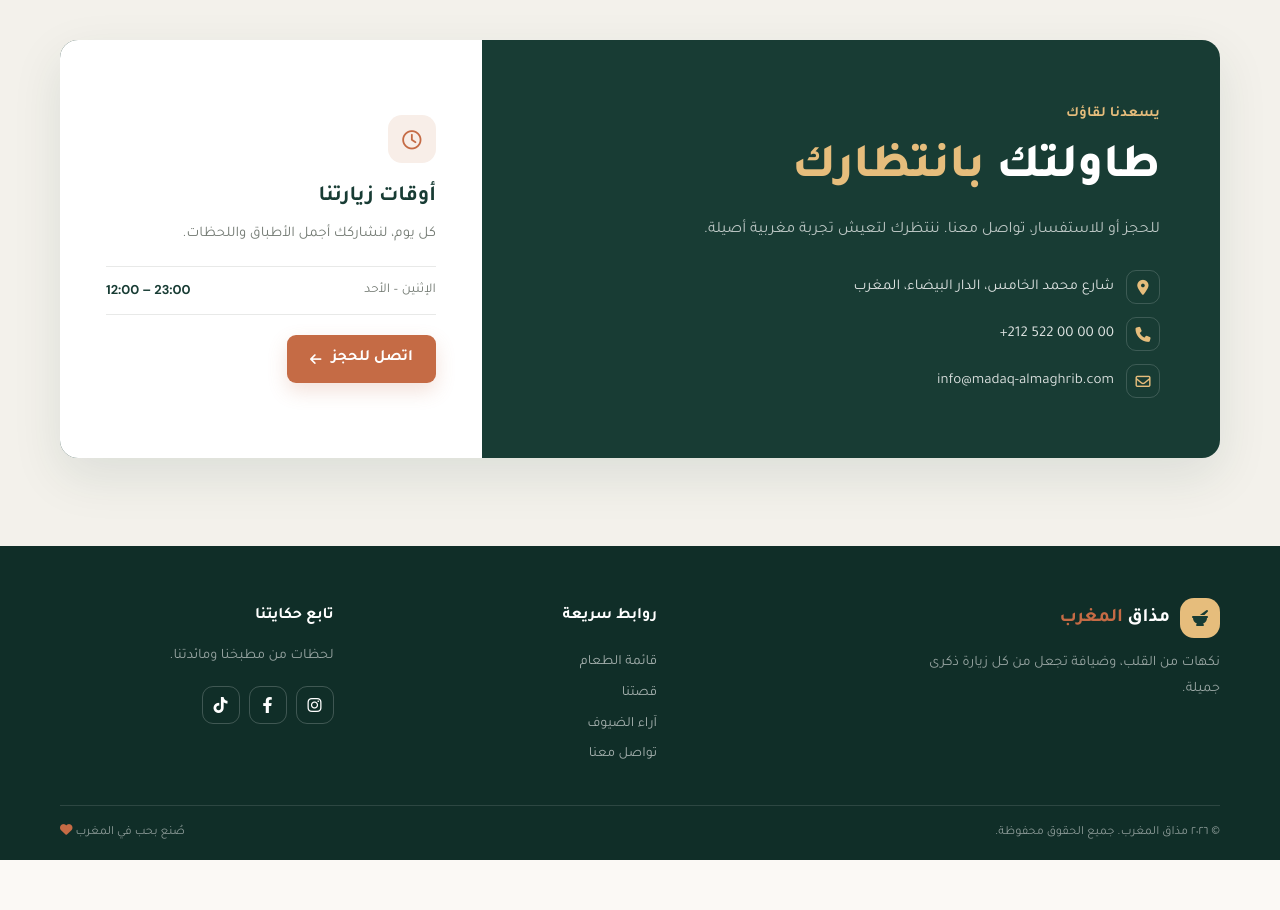
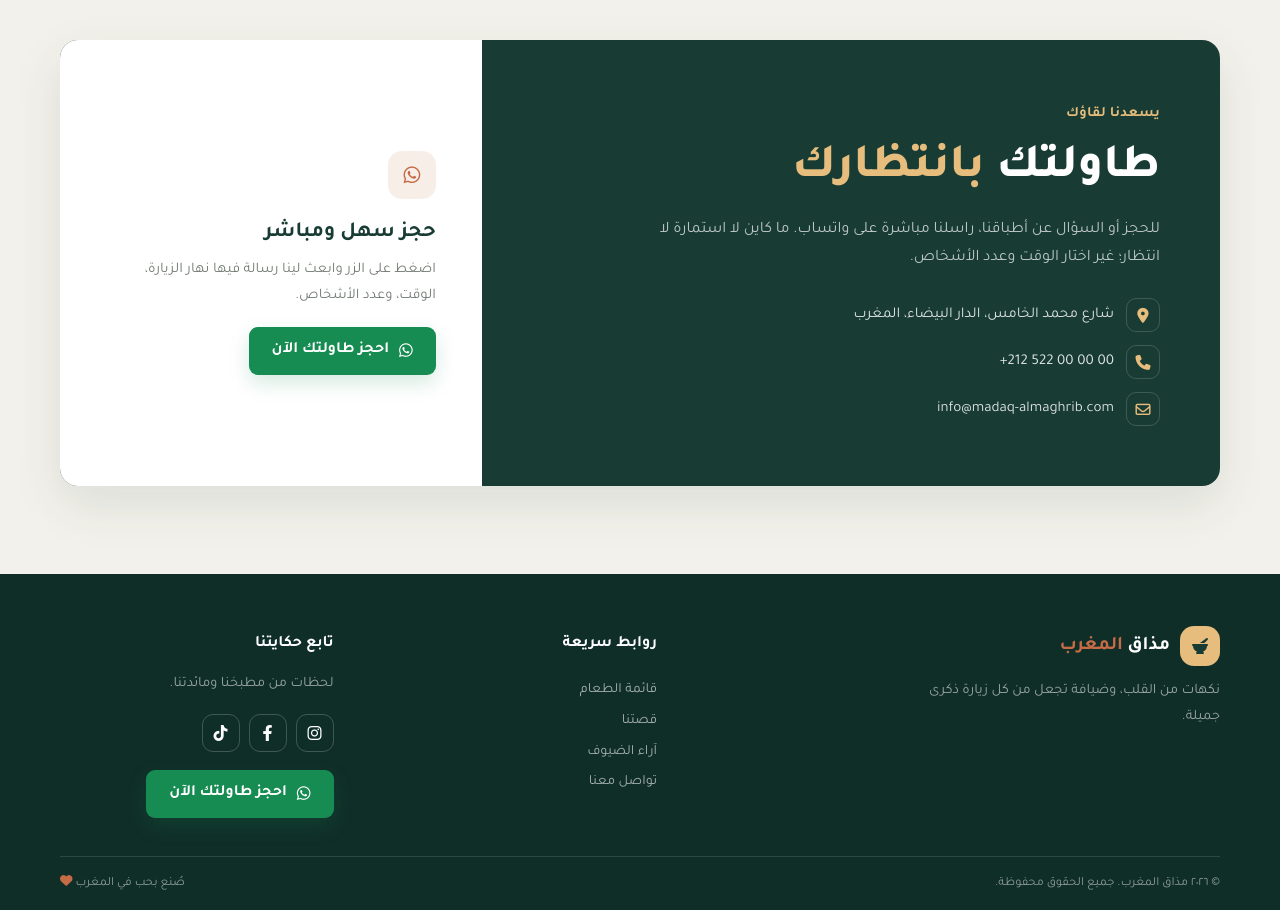
Before and after one commit to achref-ui/resto.ma, a plain HTML site: page index.html in a window 1280 px wide. Shown: the part 3840-4750 px from the top of the page. Before the commit the page ends 4700 px from the top, so only its background shows below. Drawn offline with Linux system fonts and the light colour scheme.

Commit message:
Add files via upload

```diff
--- a/index.html
+++ b/index.html
@@ -28,9 +28,9 @@
                 <li><a href="#about">قصتنا</a></li>
                 <li><a href="#reviews">آراء ضيوفنا</a></li>
                 <li><a href="#contact">تواصل معنا</a></li>
-                <li class="mobile-booking"><a class="btn btn-primary" href="#contact">احجز طاولتك</a></li>
+                <li class="mobile-booking"><a class="btn btn-primary" href="https://wa.me/212522000000?text=%D8%A7%D9%84%D8%B3%D9%84%D8%A7%D9%85%20%D8%B9%D9%84%D9%8A%D9%83%D9%85%D8%8C%20%D8%A3%D8%B1%D8%BA%D8%A8%20%D9%81%D9%8A%20%D8%AD%D8%AC%D8%B2%20%D8%B7%D8%A7%D9%88%D9%84%D8%A9." target="_blank" rel="noopener noreferrer">احجز طاولتك عبر واتساب</a></li>
             </ul>
-            <a class="btn btn-primary nav-cta" href="#contact">احجز طاولتك <i class="fa-solid fa-arrow-left" aria-hidden="true"></i></a>
+            <a class="btn btn-primary nav-cta" href="https://wa.me/212522000000?text=%D8%A7%D9%84%D8%B3%D9%84%D8%A7%D9%85%20%D8%B9%D9%84%D9%8A%D9%83%D9%85%D8%8C%20%D8%A3%D8%B1%D8%BA%D8%A8%20%D9%81%D9%8A%20%D8%AD%D8%AC%D8%B2%20%D8%B7%D8%A7%D9%88%D9%84%D8%A9." target="_blank" rel="noopener noreferrer">احجز طاولتك <i class="fa-solid fa-arrow-left" aria-hidden="true"></i></a>
         </nav>
     </header>
 
@@ -122,7 +122,7 @@
                         <div class="item-info"><div class="item-title"><h3>عصير برتقال طازج</h3><span class="price">٢٠ <small>درهم</small></span></div><p>برتقال طبيعي يُعصر طازجًا عند الطلب.</p></div>
                     </article>
                 </div>
-                <div class="menu-action"><a class="btn btn-outline" href="#contact">اسأل عن قائمة اليوم <i class="fa-solid fa-arrow-left" aria-hidden="true"></i></a></div>
+                <div class="menu-action"><a class="btn btn-whatsapp" href="https://wa.me/212522000000?text=%D8%A7%D9%84%D8%B3%D9%84%D8%A7%D9%85%20%D8%B9%D9%84%D9%8A%D9%83%D9%85%D8%8C%20%D8%A8%D8%BA%D9%8A%D8%AA%20%D9%86%D8%B9%D8%B1%D9%81%20%D9%82%D8%A7%D8%A6%D9%85%D8%A9%20%D8%A7%D9%84%D9%8A%D9%88%D9%85." target="_blank" rel="noopener noreferrer"><i class="fa-brands fa-whatsapp" aria-hidden="true"></i> اسأل عن قائمة اليوم عبر واتساب</a></div>
             </div>
         </section>
 
@@ -164,7 +164,7 @@
                     <div class="contact-intro">
                         <span class="eyebrow">يسعدنا لقاؤك</span>
                         <h2>طاولتك <em>بانتظارك</em></h2>
-                        <p>للحجز أو للاستفسار، تواصل معنا. ننتظرك لتعيش تجربة مغربية أصيلة.</p>
+                        <p>للحجز أو السؤال عن أطباقنا، راسلنا مباشرة على واتساب. ما كاين لا استمارة لا انتظار؛ غير اختار الوقت وعدد الأشخاص.</p>
                         <div class="contact-info">
                             <a class="info-item" href="https://maps.google.com/?q=Casablanca+Morocco" target="_blank" rel="noreferrer"><i class="fa-solid fa-location-dot" aria-hidden="true"></i><span>شارع محمد الخامس، الدار البيضاء، المغرب</span></a>
                             <a class="info-item" href="tel:+212522000000"><i class="fa-solid fa-phone" aria-hidden="true"></i><span dir="ltr">+212 522 00 00 00</span></a>
@@ -172,11 +172,10 @@
                         </div>
                     </div>
                     <div class="contact-aside">
-                        <div class="contact-aside-icon"><i class="fa-regular fa-clock" aria-hidden="true"></i></div>
-                        <h3>أوقات زيارتنا</h3>
-                        <p>كل يوم، لنشاركك أجمل الأطباق واللحظات.</p>
-                        <div class="hours"><span>الإثنين – الأحد</span><strong dir="ltr">12:00 – 23:00</strong></div>
-                        <a class="btn btn-primary" href="tel:+212522000000">اتصل للحجز <i class="fa-solid fa-arrow-left" aria-hidden="true"></i></a>
+                        <div class="contact-aside-icon"><i class="fa-brands fa-whatsapp" aria-hidden="true"></i></div>
+                        <h3>حجز سهل ومباشر</h3>
+                        <p>اضغط على الزر وابعث لينا رسالة فيها نهار الزيارة، الوقت، وعدد الأشخاص.</p>
+                        <a class="btn btn-whatsapp" href="https://wa.me/212522000000?text=%D8%A7%D9%84%D8%B3%D9%84%D8%A7%D9%85%20%D8%B9%D9%84%D9%8A%D9%83%D9%85%D8%8C%20%D8%A3%D8%B1%D8%BA%D8%A8%20%D9%81%D9%8A%20%D8%AD%D8%AC%D8%B2%20%D8%B7%D8%A7%D9%88%D9%84%D8%A9." target="_blank" rel="noopener noreferrer"><i class="fa-brands fa-whatsapp" aria-hidden="true"></i> احجز طاولتك الآن</a>
                     </div>
                 </div>
             </div>
@@ -190,7 +189,7 @@
                 <p>نكهات من القلب، وضيافة تجعل من كل زيارة ذكرى جميلة.</p>
             </div>
             <div class="footer-nav"><h3>روابط سريعة</h3><a href="#menu">قائمة الطعام</a><a href="#about">قصتنا</a><a href="#reviews">آراء الضيوف</a><a href="#contact">تواصل معنا</a></div>
-            <div class="footer-social"><h3>تابع حكايتنا</h3><p>لحظات من مطبخنا ومائدتنا.</p><div class="social-links"><a href="https://www.instagram.com/" aria-label="إنستغرام"><i class="fa-brands fa-instagram" aria-hidden="true"></i></a><a href="https://www.facebook.com/" aria-label="فيسبوك"><i class="fa-brands fa-facebook-f" aria-hidden="true"></i></a><a href="https://www.tiktok.com/" aria-label="تيك توك"><i class="fa-brands fa-tiktok" aria-hidden="true"></i></a></div></div>
+            <div class="footer-social"><h3>تابع حكايتنا</h3><p>لحظات من مطبخنا ومائدتنا.</p><div class="social-links"><a href="https://www.instagram.com/" aria-label="إنستغرام"><i class="fa-brands fa-instagram" aria-hidden="true"></i></a><a href="https://www.facebook.com/" aria-label="فيسبوك"><i class="fa-brands fa-facebook-f" aria-hidden="true"></i></a><a href="https://www.tiktok.com/" aria-label="تيك توك"><i class="fa-brands fa-tiktok" aria-hidden="true"></i></a></div><a class="btn btn-whatsapp footer-whatsapp" href="https://wa.me/212522000000?text=%D8%A7%D9%84%D8%B3%D9%84%D8%A7%D9%85%20%D8%B9%D9%84%D9%8A%D9%83%D9%85%D8%8C%20%D8%A3%D8%B1%D8%BA%D8%A8%20%D9%81%D9%8A%20%D8%AD%D8%AC%D8%B2%20%D8%B7%D8%A7%D9%88%D9%84%D8%A9." target="_blank" rel="noopener noreferrer"><i class="fa-brands fa-whatsapp" aria-hidden="true"></i> احجز طاولتك الآن</a></div>
         </div>
         <div class="container footer-bottom"><span>© ٢٠٢٦ مذاق المغرب. جميع الحقوق محفوظة.</span><a href="#home">صُنع بحب في المغرب <i class="fa-solid fa-heart" aria-hidden="true"></i></a></div>
     </footer>
--- a/style.css
+++ b/style.css
@@ -58,6 +58,8 @@ ul { list-style: none; margin: 0; padding: 0; }
 .btn:hover { transform: translateY(-2px); }
 .btn-primary { color: var(--white); background: var(--terracotta); box-shadow: 0 8px 20px rgba(197, 107, 69, .2); }
 .btn-primary:hover { background: #ad5937; box-shadow: 0 12px 24px rgba(197, 107, 69, .28); }
+.btn-whatsapp { color: var(--white); background: #168b52; box-shadow: 0 8px 20px rgba(22, 139, 82, .18); }
+.btn-whatsapp:hover { color: var(--white); background: #117544; box-shadow: 0 12px 24px rgba(22, 139, 82, .26); }
 .btn-primary i, .btn-outline i, .text-link i { font-size: .82rem; }
 .mobile-booking { display: none; }
 .hamburger { display: none; }
@@ -175,6 +177,7 @@ ul { list-style: none; margin: 0; padding: 0; }
 .social-links { display: flex; gap: 9px; margin-top: 16px; }
 .social-links a { display: grid; width: 38px; height: 38px; place-items: center; border: 1px solid rgba(255, 255, 255, .2); border-radius: 11px; color: var(--white); transition: color var(--transition), background var(--transition), border-color var(--transition); }
 .social-links a:hover { border-color: var(--gold); color: var(--green-deep); background: var(--gold); }
+.footer-whatsapp { margin-top: 18px; }
 .footer-bottom { display: flex; justify-content: space-between; gap: 16px; padding-block: 16px; border-top: 1px solid rgba(255, 255, 255, .12); color: rgba(255, 255, 255, .52); font-size: .78rem; }
 .footer-bottom i { color: var(--terracotta); }
 
```
